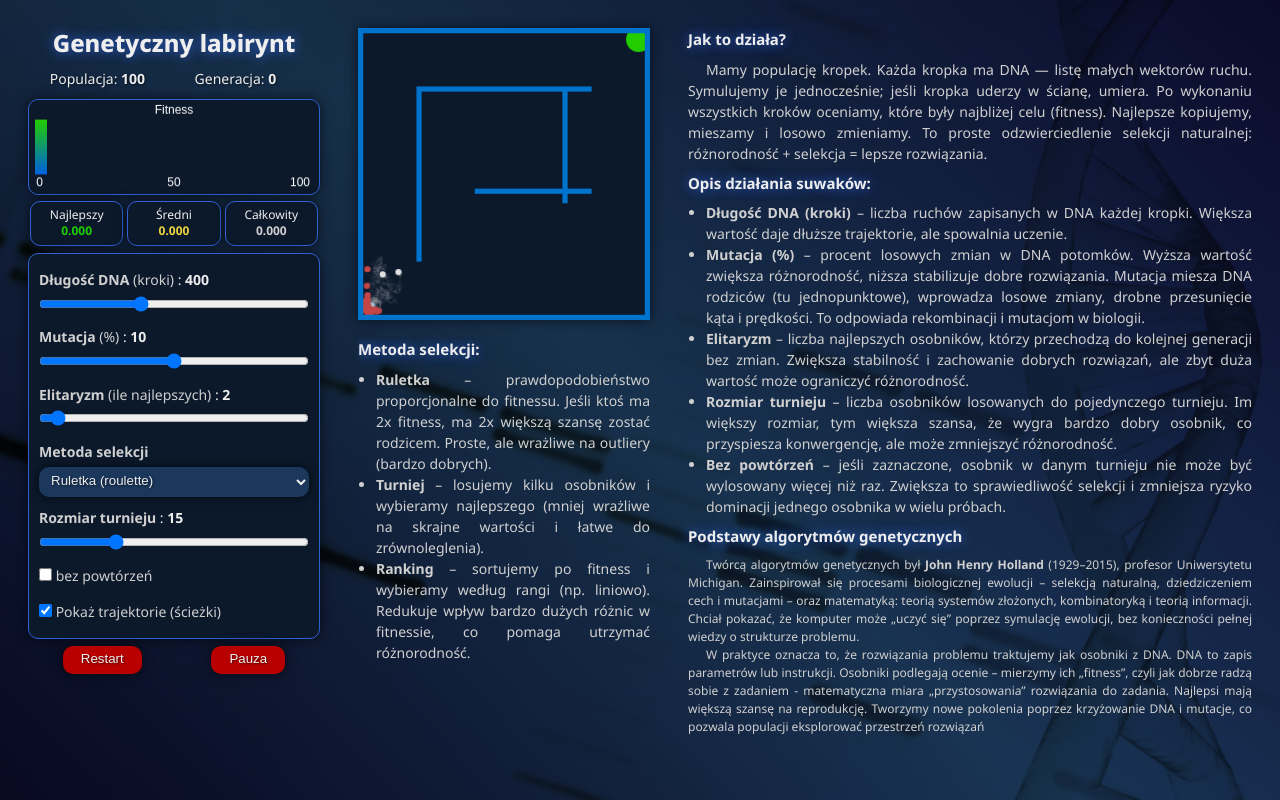
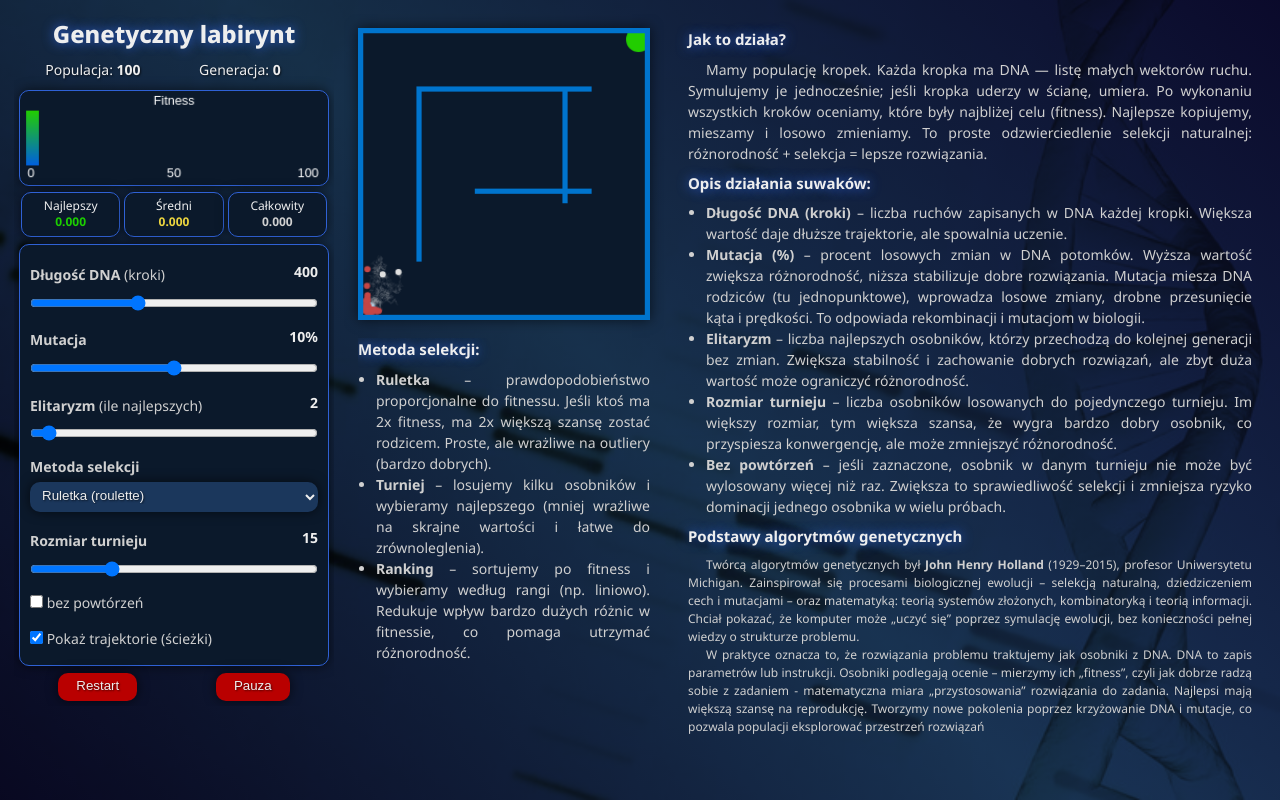
Before and after one commit to Loleus/mutacjedna, a plain HTML site: page index.html in a window 1280 px wide. Drawn offline with Linux system fonts and the light colour scheme.

Commit message:
autorefresh

```diff
--- a/index.html
+++ b/index.html
@@ -22,17 +22,27 @@
         <span class="pill">Całkowity<br><b id="totalFit">0.000</b></span>
       </div>
     </div>
+    <!-- Domyślne wartości pól: zsynchronizuj z DEFAULT_* w index.js (skrypt nadpisuje UI przy każdym starcie). -->
     <div class="params">
-      <label><b>Długość DNA</b> (kroki)</label>
-      <span>: <b id="dnaLenVal">400</b></span>
+      <div class="paramLine">
+
+        <label><b>Długość DNA</b> (kroki)</label>
+        <span><b id="dnaLenVal">400</b></span>
+      </div>
       <input id="dnaLen" type="range" min="50" max="1000" value="400">
 
-      <label><b>Mutacja</b> (%)</label>
-      <span>: <b id="mutRateVal">10</b></span>
+      <div class="paramLine">
+
+        <label><b>Mutacja</b></label>
+        <span><b id="mutRateVal">10</b></span>
+      </div>
       <input id="mutRate" type="range" min="0" max="20" value="10">
 
-      <label><b>Elitaryzm</b> (ile najlepszych)</label>
-      <span>: <b id="eliteVal">2</b></span>
+      <div class="paramLine">
+
+        <label><b>Elitaryzm</b> (ile najlepszych)</label>
+        <span><b id="eliteVal">2</b></span>
+      </div>
       <input id="elite" type="range" min="1" max="25" value="2">
 
       <label><b>Metoda selekcji</b></label>
@@ -43,8 +53,14 @@
         <option value="rank">Ranking (rank)</option>
       </select>
 
-      <label><b>Rozmiar turnieju</b> </label>
-      <span>: <b id="tournamentSizeVal">15</b></span>
+      <div class="paramLine">
+
+      </div>
+      <div class="paramLine">
+
+        <label><b>Rozmiar turnieju</b> </label>
+        <span><b id="tournamentSizeVal">15</b></span>
+      </div>
 
       <input id="tournamentSize" type="range" min="2" max="50" value="15" />
       <label><input id="tournamentNoReplace" type="checkbox" /> bez powtórzeń</label>
--- a/index.js
+++ b/index.js
@@ -4,9 +4,19 @@
 const W = 280, H = 280; // nowy rozmiar canvasa
 const WALL_THICK = 5; // grubość ścian w px
 const POP_SIZE = 100;
-let DNA_LEN = 400;
-let MUT_RATE = 0.05;
-let ELITE_COUNT = 5;
+
+/** Domyślne wartości UI — źródło prawdy przy każdym starcie (nadpisuje przywracanie formularza przez przeglądarkę). */
+const DEFAULT_DNA_LEN = 400;
+const DEFAULT_MUT_PERCENT = 10;
+const DEFAULT_ELITE_COUNT = 2;
+const DEFAULT_SEL_METHOD = 'roulette';
+const DEFAULT_TOURNAMENT_K = 15;
+const DEFAULT_TOURNAMENT_NO_REPLACE = false;
+const DEFAULT_SHOW_TRAILS = true;
+
+let DNA_LEN = DEFAULT_DNA_LEN;
+let MUT_RATE = DEFAULT_MUT_PERCENT / 100;
+let ELITE_COUNT = DEFAULT_ELITE_COUNT;
 
 // stałe rozmiary markerów niezależne od poprzedniego rozmiaru
 const START_R = 6;
@@ -53,9 +63,38 @@ const totalFitEl = document.getElementById('totalFit');
 const tournamentSizeEl = document.getElementById('tournamentSize');
 const tournamentSizeValEl = document.getElementById('tournamentSizeVal');
 const tournamentNoReplaceEl = document.getElementById('tournamentNoReplace');
-// domyślna wartość (zgodna z dotychczasowym zachowaniem)
-let TOURNAMENT_K = tournamentSizeEl ? Number(tournamentSizeEl.value) : 5;
-let TOURNAMENT_NO_REPLACE = tournamentNoReplaceEl ? tournamentNoReplaceEl.checked : false;
+let TOURNAMENT_K = DEFAULT_TOURNAMENT_K;
+let TOURNAMENT_NO_REPLACE = DEFAULT_TOURNAMENT_NO_REPLACE;
+
+function applyUiDefaults() {
+  DNA_LEN = DEFAULT_DNA_LEN;
+  MUT_RATE = DEFAULT_MUT_PERCENT / 100;
+  ELITE_COUNT = DEFAULT_ELITE_COUNT;
+  TOURNAMENT_NO_REPLACE = DEFAULT_TOURNAMENT_NO_REPLACE;
+
+  if (dnaLenEl) {
+    dnaLenEl.value = String(DEFAULT_DNA_LEN);
+    dnaLenValEl.textContent = String(DEFAULT_DNA_LEN);
+  }
+  if (mutRateEl) {
+    mutRateEl.value = String(DEFAULT_MUT_PERCENT);
+    mutRateValEl.textContent = `${DEFAULT_MUT_PERCENT}%`;
+  }
+  if (eliteEl) {
+    eliteEl.value = String(DEFAULT_ELITE_COUNT);
+    eliteValEl.textContent = String(DEFAULT_ELITE_COUNT);
+  }
+  if (selMethodEl) selMethodEl.value = DEFAULT_SEL_METHOD;
+  if (tournamentSizeEl && tournamentSizeValEl) {
+    tournamentSizeEl.value = String(DEFAULT_TOURNAMENT_K);
+    tournamentSizeValEl.textContent = String(DEFAULT_TOURNAMENT_K);
+    TOURNAMENT_K = Math.max(2, Math.min(POP_SIZE, Number(tournamentSizeEl.value)));
+  }
+  if (tournamentNoReplaceEl) tournamentNoReplaceEl.checked = DEFAULT_TOURNAMENT_NO_REPLACE;
+  if (showTrailsEl) showTrailsEl.checked = DEFAULT_SHOW_TRAILS;
+}
+
+applyUiDefaults();
 
 if (tournamentSizeEl) {
   tournamentSizeEl.oninput = () => {
@@ -69,7 +108,7 @@ if (tournamentNoReplaceEl) {
 
 // Obsługa UI
 dnaLenEl.oninput = () => { DNA_LEN = +dnaLenEl.value; dnaLenValEl.textContent = DNA_LEN; resetPopulation(); };
-mutRateEl.oninput = () => { MUT_RATE = +mutRateEl.value / 100; mutRateValEl.textContent = Math.round(MUT_RATE * 100); };
+mutRateEl.oninput = () => { MUT_RATE = +mutRateEl.value / 100; mutRateValEl.textContent = Math.round(MUT_RATE * 100) + "%"; };
 eliteEl.oninput = () => { ELITE_COUNT = +eliteEl.value; eliteValEl.textContent = ELITE_COUNT; };
 btnRestart.onclick = () => resetPopulation(true);
 let paused = false;
--- a/style.css
+++ b/style.css
@@ -54,6 +54,7 @@ body {
 #ui {
   gap:7px;
   line-height: 1.33;
+  padding: 5px;
 }
 .mid {
   gap: 18px;
@@ -191,7 +192,12 @@ select {
 input[type=range] {
   width: 100%;
 }
-
+.paramLine {
+  display: flex;
+  justify-content: space-between;
+  align-items: center;
+  margin: 4px 0 4px;
+}
 @media screen and (max-width: 1023px) {
   body {
     flex-direction: column;
```
